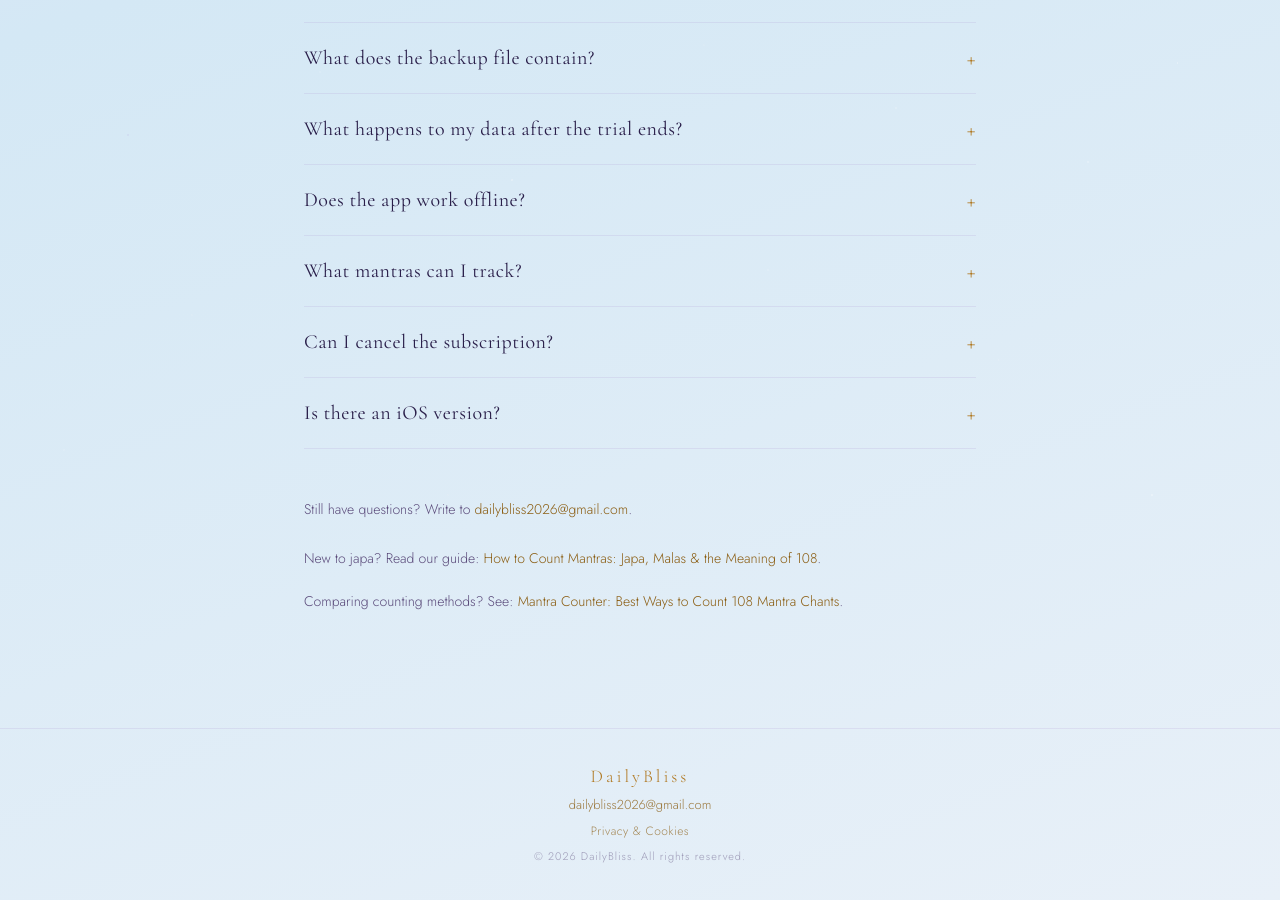
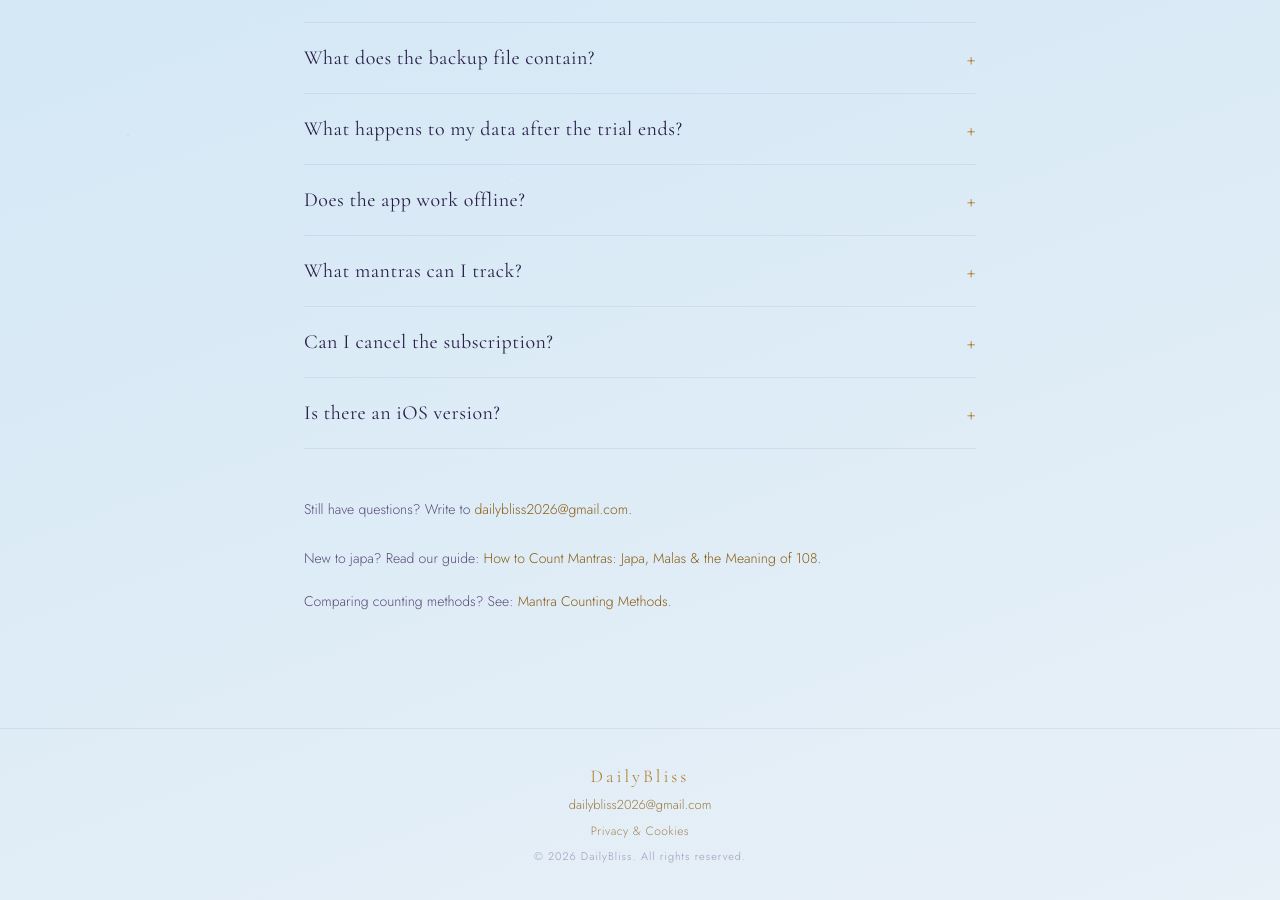
Before and after one commit to dailybliss/dailybliss.github.io, a Jekyll site: the page built from apps/mantracounter/index.html, in a window 1280 px wide and 900 px high, scrolled down 1572 px. Built offline with Jekyll 4.4.1, drawn with Linux system fonts in a browser that asks for light colours.

Commit message:
Update index.html

```diff
--- a/apps/mantracounter/index.html
+++ b/apps/mantracounter/index.html
@@ -168,7 +169,7 @@
 
   <p style="font-size:14px; color:var(--subtle);">
     Comparing counting methods? See:
-    <a href="{{ '/blog/mantra-counter-online/' | relative_url }}">Mantra Counter: Best Ways to Count 108 Mantra Chants</a>.
+    <a href="{{ '/blog/ways-to-count-mantra-chants/' | relative_url }}">Mantra Counting Methods</a>.
   </p>
 
 </article>
```
Also changed, not shown: other parts of apps/mantracounter/index.html (+1 -0 lines).
